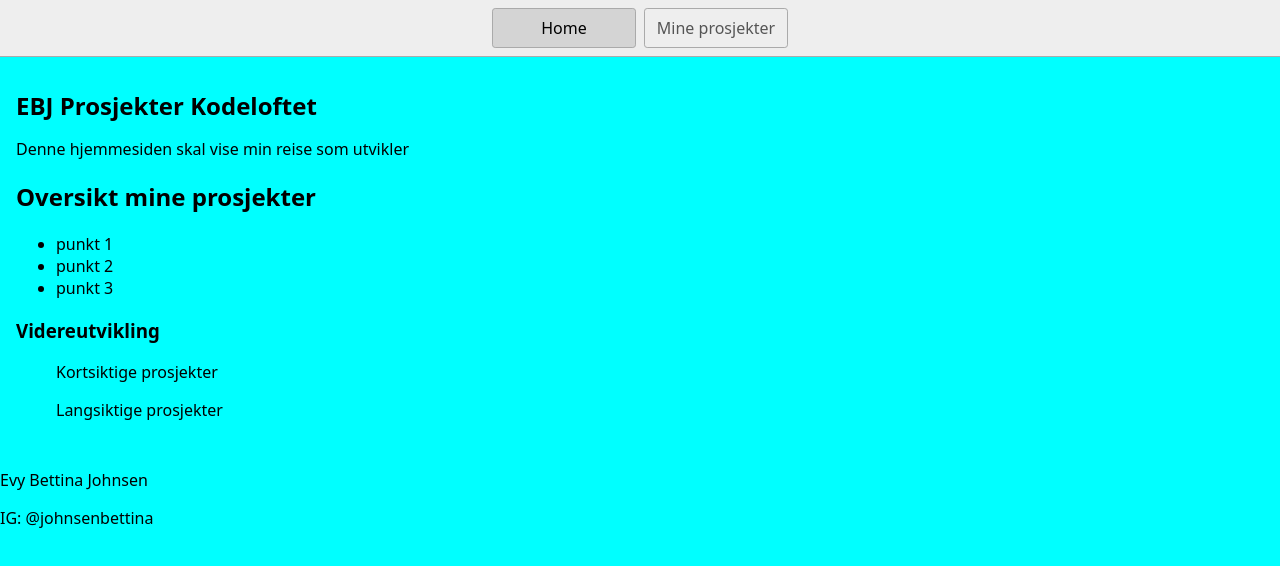
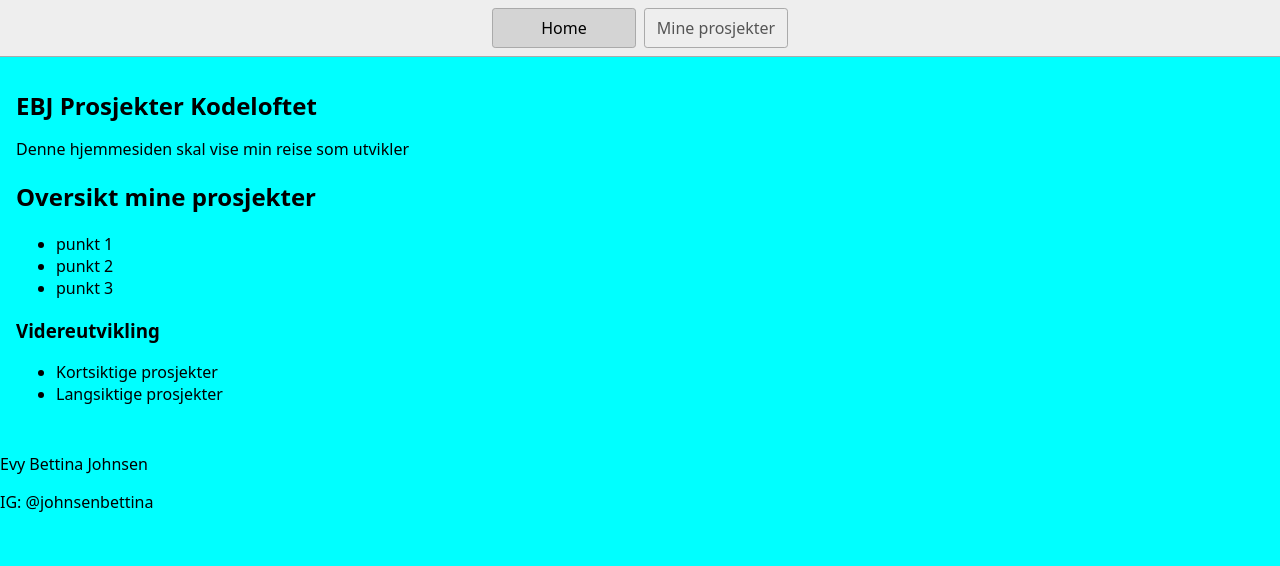
Before and after one commit to EvyBettina/Mineprosjekterkodeloftet, a website: page index.html in a window 1280 px wide. Drawn offline with Linux system fonts and the light colour scheme.

Commit message:
changed ul in h3

```diff
--- a/index.html
+++ b/index.html
@@ -27,8 +27,10 @@
       <li>punkt 3</li>
     </ul>
       <h3>Videreutvikling</h3>
-      <ul>Kortsiktige prosjekter</ul>
-      <ul>Langsiktige prosjekter</ul>
+      <ul>
+        <li>Kortsiktige prosjekter</li>
+        <li>Langsiktige prosjekter</li>
+          </ul>
          </main>
          <footer>
           <p>Evy Bettina Johnsen</p>
```
